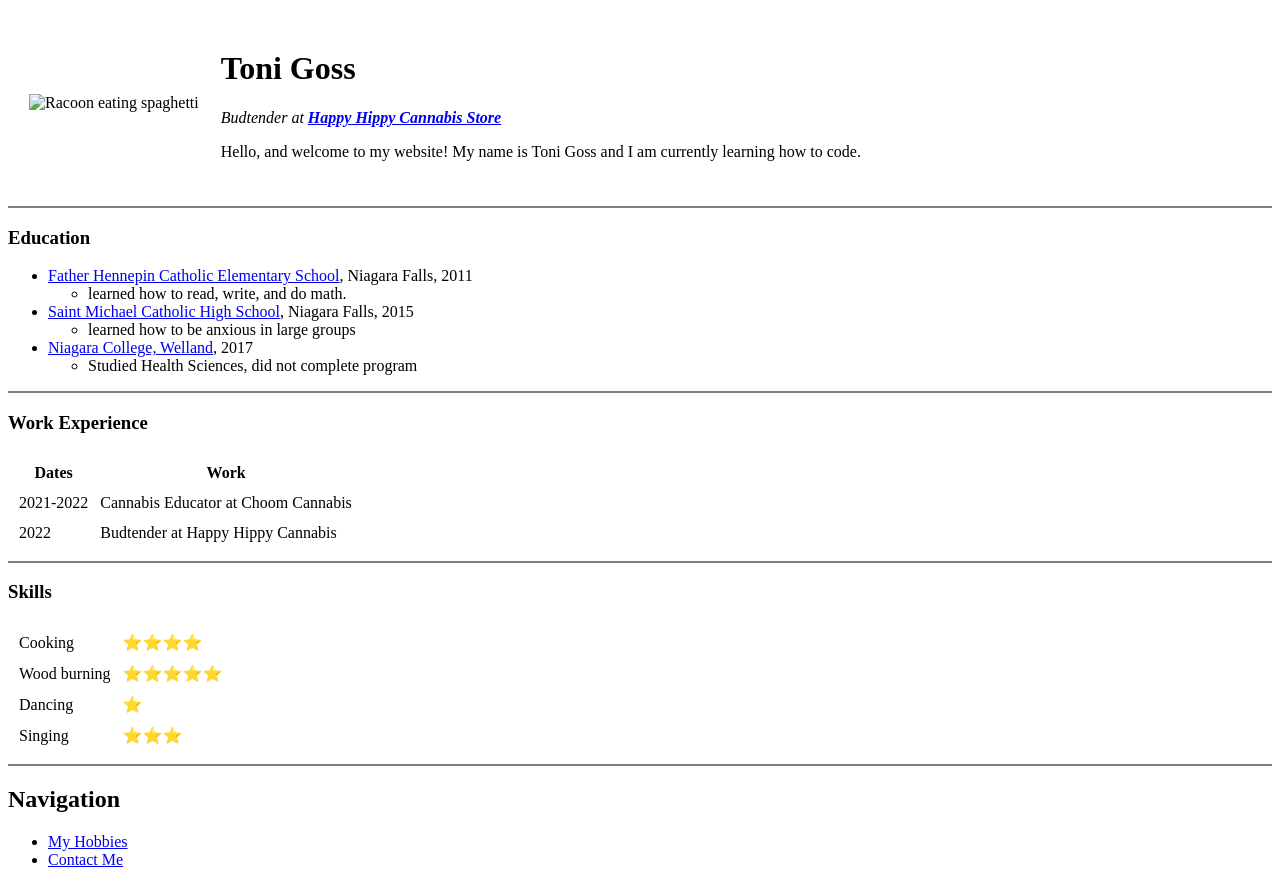
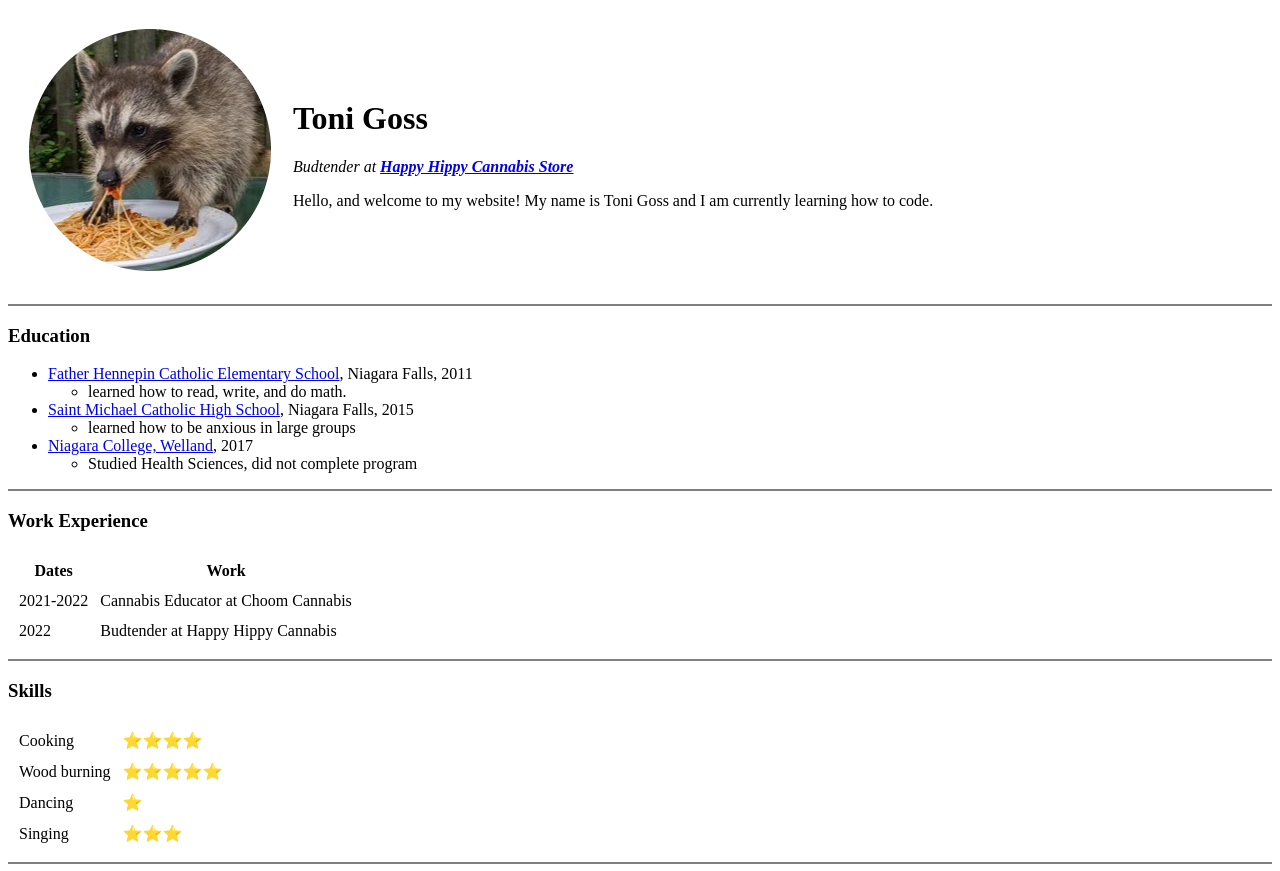
Before and after one commit to tonigoose/cv, a plain HTML site: page index.html in a window 1280 px wide. Shown: the top 871 px of the page. Drawn offline with Linux system fonts and the light colour scheme.

Commit message:
removed image source

```diff
--- a/index.html
+++ b/index.html
@@ -7,7 +7,7 @@
     <body>
         <table cellspacing="20">
             <tr>
-                <td><img src="images/FX5u2cQXEAInT81-modified.png" alt="Racoon eating spaghetti"></td>
+                <td><img src="FX5u2cQXEAInT81-modified.png" alt="Racoon eating spaghetti"></td>
                 <td><h1>Toni Goss</h1>
                     <p><em> Budtender at <strong><a href="https://www.happyhippycannabis.ca/">Happy Hippy Cannabis Store</a></strong> </em></p>
                     <p>Hello, and welcome to my website! My name is Toni Goss and I am currently learning how to code.</p></td>
```
